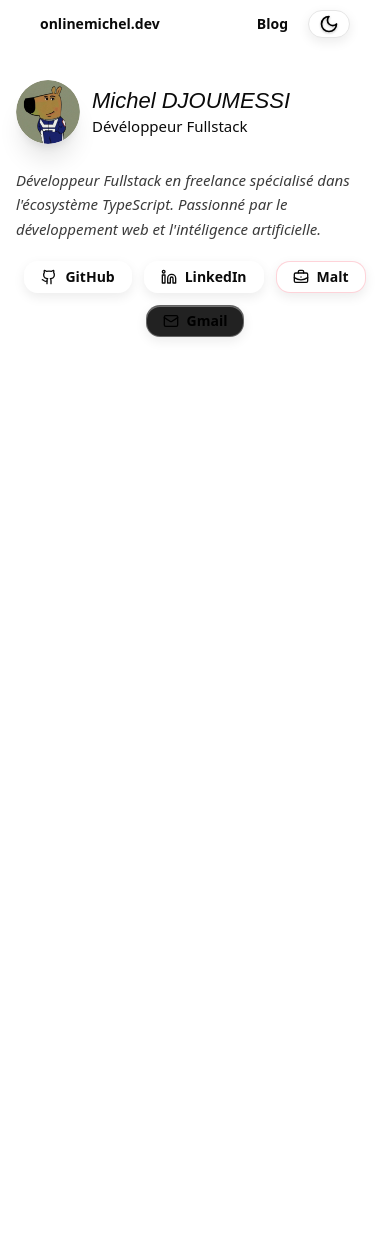
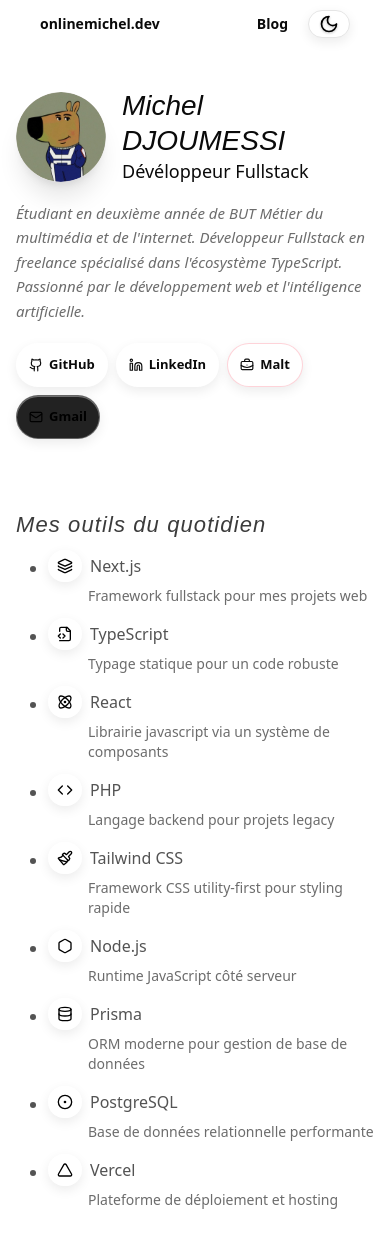
Before and after one commit to michel-DC/Portfolio, a Next.js app: page /landing in a window 390 px wide. Shown: the top 1248 px of the page. Before the commit the page ends 844 px from the top, so only its background shows below. Built offline with nearby package versions, Linux system fonts and the light colour scheme; a web font is replaced by a local one.

Commit message:
Enhance HeroSection with updated styles, including larger avatar and text sizes, and add SkillsSection to LandingPage. Refactor button styles for consistency across components.

```diff
--- a/src/components/sections/hero-section.tsx
+++ b/src/components/sections/hero-section.tsx
@@ -6,28 +6,30 @@
 
 export function HeroSection() {
   return (
-    <Section className="w-full min-h-[280px] flex flex-col items-start justify-center pt-8 pb-8 px-4 sm:px-8">
+    <Section className="w-full min-h-[280px] flex flex-col items-start justify-center pt-10 pb-10 px-4 sm:px-8">
       {/* Bloc avatar + infos sur mobile */}
-      <div className="flex flex-row items-center gap-3 mb-4 sm:hidden w-full">
+      <div className="flex flex-row items-center gap-4 mb-2 sm:hidden w-full">
         <div className="shrink-0">
           <Image
             src="/images/logo/avatar.png"
             alt="Avatar"
-            width={64}
-            height={64}
+            width={90}
+            height={90}
             className="rounded-full shadow-xl object-cover bg-background"
             priority
           />
         </div>
         <div className="flex flex-col justify-center">
-          <h1 className="text-foreground italic text-[22px] leading-tight mb-0 font-normal">
+          <h1 className="text-foreground italic text-[28px] leading-tight mb-0 font-normal">
             Michel DJOUMESSI
           </h1>
-          <div className="text-foreground text-[15px]">Dévéloppeur Fullstack</div>
+          <div className="text-foreground text-[18px]">Dévéloppeur Fullstack</div>
         </div>
       </div>
 
-      <div className="hidden sm:flex flex-col sm:flex-row items-start gap-6 w-full">
+      {/* PC / Desktop: Avatar + infos + desc d'un côté, boutons en dessous */}
+      <div className="hidden sm:flex flex-col w-full">
+        <div className="flex flex-row items-center gap-6 w-full">
           {/* Avatar */}
           <div className="shrink-0">
             <Image
@@ -39,14 +41,17 @@
               priority
             />
           </div>
-        {/* Textes et boutons desktop */}
+          {/* Textes desktop */}
           <div className="flex flex-col items-start text-left flex-1">
             <h1 className="text-foreground italic text-[35px] sm:text-[40px] leading-tight tracking-normal mb-1 font-normal">
               Michel DJOUMESSI
             </h1>
-          <div className="text-foreground text-[18px] mb-3">Dévéloppeur Fullstack</div>
-          <p className="text-[15px] text-foreground/80 font-normal italic max-w-xl mb-5 leading-relaxed">
-            Développeur Fullstack en freelance spécialisé dans l'écosystème TypeScript. Passionné par le développement web et l'intéligence artificielle.
+            <h4 className="text-foreground text-[18px]">Dévéloppeur Fullstack | NextJS</h4>
+          </div>
+        </div>
+        <div className="flex flex-col gap-0 mt-4">
+          <p className="text-[15px] text-foreground/70 font-normal italic max-w-4xl mb-4 leading-relaxed">
+              Étudiant en deuxième année de BUT Métier du multimédia et de l'internet. Développeur Fullstack en freelance spécialisé dans l'écosystème TypeScript. Passionné par le développement web et l'intéligence artificielle.
           </p>
           <div className="flex flex-wrap justify-center sm:justify-start gap-3">
             <Button
@@ -94,47 +99,44 @@
       </div>
       {/* Bio et boutons sur mobile  */}
       <div className="sm:hidden flex flex-col w-full items-start mt-2">
-        <p className="text-[15px] text-foreground/80 font-normal italic max-w-xl mb-5 leading-relaxed">
-          Développeur Fullstack en freelance spécialisé dans l'écosystème TypeScript. Passionné par le développement web et l'intéligence artificielle.
+        <p className="text-[15px] text-foreground/60 font-normal italic max-w-xl mb-5 leading-relaxed">
+          Étudiant en deuxième année de BUT Métier du multimédia et de l'internet. Développeur Fullstack en freelance spécialisé dans l'écosystème TypeScript. Passionné par le développement web et l'intéligence artificielle.
         </p>
-        <div className="flex flex-wrap justify-center gap-3 w-full">
+        <div className="flex flex-wrap justify-start gap-2 w-full">
           <Button
             asChild
-            size="sm"
-            className="rounded-xl text-foreground font-semibold gap-2 px-4 py-1.5 shadow"
+            className="text-foreground font-semibold gap-1.5 px-3 py-1 shadow text-[13px]"
           >
             <Link href="https://github.com/michel-DC" target="_blank" rel="noopener noreferrer">
-              <Github className="size-4 text-foreground" /> GitHub
+              <Github className="size-3.5 text-foreground" />
+              <span className="text-foreground">GitHub</span>
             </Link>
           </Button>
           <Button
             asChild
-            size="sm"
-            className="rounded-xl text-foreground font-semibold gap-2 px-4 py-1.5 shadow"
+            className="text-foreground font-semibold gap-1.5 px-3 py-1 shadow text-[13px]"
           >
             <Link href="https://linkedin.com/in/micheldjoumessi" target="_blank" rel="noopener noreferrer">
-              <Linkedin className="size-4 text-foreground" />
+              <Linkedin className="size-3.5 text-foreground" />
               <span className="text-foreground">LinkedIn</span>
             </Link>
           </Button>
           {/* Malt */}
           <Button
             asChild
-            size="sm"
-            className="rounded-xl bg-white hover:bg-[#FA2742]/10 text-foreground font-semibold gap-2 px-4 py-1.5 shadow border border-[#FA2742]/20"
+            className="bg-white hover:bg-[#FA2742]/10 text-foreground font-semibold gap-1.5 px-3 py-1 shadow border border-[#FA2742]/20 text-[13px]"
           >
             <Link href="https://www.malt.fr/profile/micheldjoumessi1" target="_blank" rel="noopener noreferrer">
-              <BriefcaseBusiness className="size-4 text-foreground" />
-              <span className="text-foreground" >Malt</span>
+              <BriefcaseBusiness className="size-3.5 text-foreground" />
+              <span className="text-foreground">Malt</span>
             </Link>
           </Button>
           <Button
             asChild
-            size="sm"
-            className="rounded-xl bg-[#222] hover:bg-[#444] text-black dark:text-foreground font-semibold gap-2 px-4 py-1.5 shadow"
+            className="bg-[#222] hover:bg-[#444] text-black dark:text-foreground font-semibold gap-1.5 px-3 py-1 shadow text-[13px]"
           >
             <Link href="mailto:micheldjoumessi.contact@gmail.com" target="_blank" rel="noopener noreferrer">
-              <Mail className="size-4 text-black dark:text-foreground" /> Gmail
+              <Mail className="size-3.5 text-black dark:text-foreground" /> Gmail
             </Link>
           </Button>
         </div>
--- a/src/components/sections/index.tsx
+++ b/src/components/sections/index.tsx
@@ -1,11 +1,13 @@
 import { Header } from "@/components/layout/header";
 import { HeroSection } from "@/components/sections/hero-section";
+import { SkillsSection } from "@/components/sections/skills-section";
 
 export function LandingPage() {
   return (
     <>
       <Header />
       <HeroSection />
+      <SkillsSection />
     </>
   );
 }
--- /dev/null
+++ b/src/components/sections/skills-section.tsx
@@ -0,0 +1,107 @@
+import Link from "next/link"
+import Section from "@/components/section"
+import { Layers, FileCode2, Atom, Database, Paintbrush, Hexagon, CircleDot, Code, Triangle } from "lucide-react"
+import { Button } from "@/components/ui/button"
+
+const skills = [
+  {
+    name: "Next.js",
+    url: "https://nextjs.org",
+    icon: Layers,
+    description: "Framework fullstack pour mes projets web",
+  },
+  {
+    name: "TypeScript",
+    url: "https://www.typescriptlang.org",
+    icon: FileCode2,
+    description: "Typage statique pour un code robuste",
+  },
+  {
+    name: "React",
+    url: "https://react.dev",
+    icon: Atom,
+    description: "Librairie javascript via un système de composants",
+  },
+  {
+    name: "PHP",
+    url: "https://www.php.net",
+    icon: Code,
+    description: "Langage backend pour projets legacy",
+  },
+  {
+    name: "Tailwind CSS",
+    url: "https://tailwindcss.com",
+    icon: Paintbrush,
+    description: "Framework CSS utility-first pour styling rapide",
+  },
+  {
+    name: "Node.js",
+    url: "https://nodejs.org",
+    icon: Hexagon,
+    description: "Runtime JavaScript côté serveur",
+  },
+  {
+    name: "Prisma",
+    url: "https://www.prisma.io",
+    icon: Database,
+    description: "ORM moderne pour gestion de base de données",
+  },
+  {
+    name: "PostgreSQL",
+    url: "https://www.postgresql.org",
+    icon: CircleDot,
+    description: "Base de données relationnelle performante",
+  },
+  {
+    name: "Vercel",
+    url: "https://vercel.com",
+    icon: Triangle,
+    description: "Plateforme de déploiement et hosting",
+  },
+]
+
+export function SkillsSection() {
+  return (
+    <Section className="flex flex-col items-start justify-center pt-8 pb-8 px-4 sm:px-8">
+      <div className="flex flex-col justify-center">
+        <h2 className="text-foreground/80 italic text-[22px] sm:text-[30px] leading-tight font-normal tracking-wider mb-1">
+          Mes outils du quotidien
+        </h2>
+        <div className="flex-1 ml-8 pt-2">
+          <ul className="list-disc text-foreground/70">
+            {skills.map((skill) => {
+              const Icon = skill.icon;
+              return (
+                <li key={skill.name} className="mb-3">
+                  <div className="flex flex-col sm:flex-row items-start sm:items-center gap-0 sm:gap-2">
+                    <div className="flex flex-row items-center gap-2">
+                      <Button asChild className="p-2! h-8! min-w-0! w-auto!">
+                        <Link
+                          href={skill.url}
+                          target="_blank"
+                          rel="noopener noreferrer"
+                          className="inline-flex items-center gap-2 hover:text-foreground transition-colors group"
+                        >
+                          <Icon className="w-4 h-4 shrink-0 text-black dark:text-white" />
+                        </Link>
+                      </Button>
+                      <span className="font-medium">{skill.name}</span>
+                      {/* Cacher la description sur mobile et afficher sur pc */}
+                      <span className="hidden sm:inline text-sm text-foreground/60 group-hover:text-foreground/80 transition-colors ml-2">
+                        {skill.description}
+                      </span>
+                    </div>
+                    {/* Cacher la description sur pc et afficher sur mobile */}
+                    <span className="block sm:hidden text-sm text-foreground/60 group-hover:text-foreground/80 transition-colors mt-1 ml-10">
+                      {skill.description}
+                    </span>
+                  </div>
+                </li>
+              );
+            })}
+          </ul>
+        </div>
+      </div>
+    </Section>
+  )
+}
--- a/src/styles/globals.css
+++ b/src/styles/globals.css
@@ -116,7 +116,7 @@
   body {
     @apply bg-background text-foreground;
   }
-  h1, h2, h3 {
+  h1, h2 {
     font-family: var(--font-galada);
   }
 }
```
Lines whose indentation alone changed are shown as unchanged.
